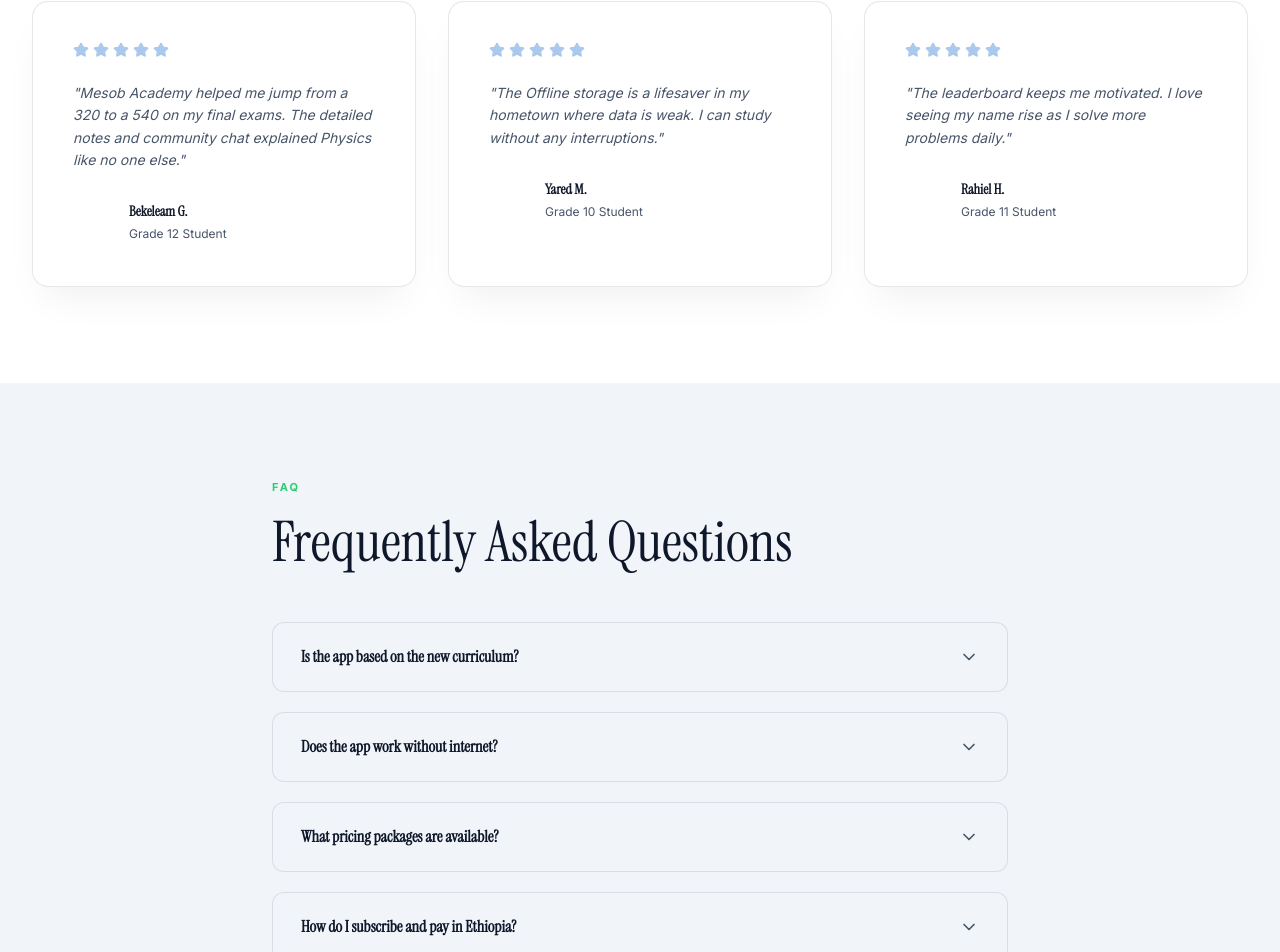
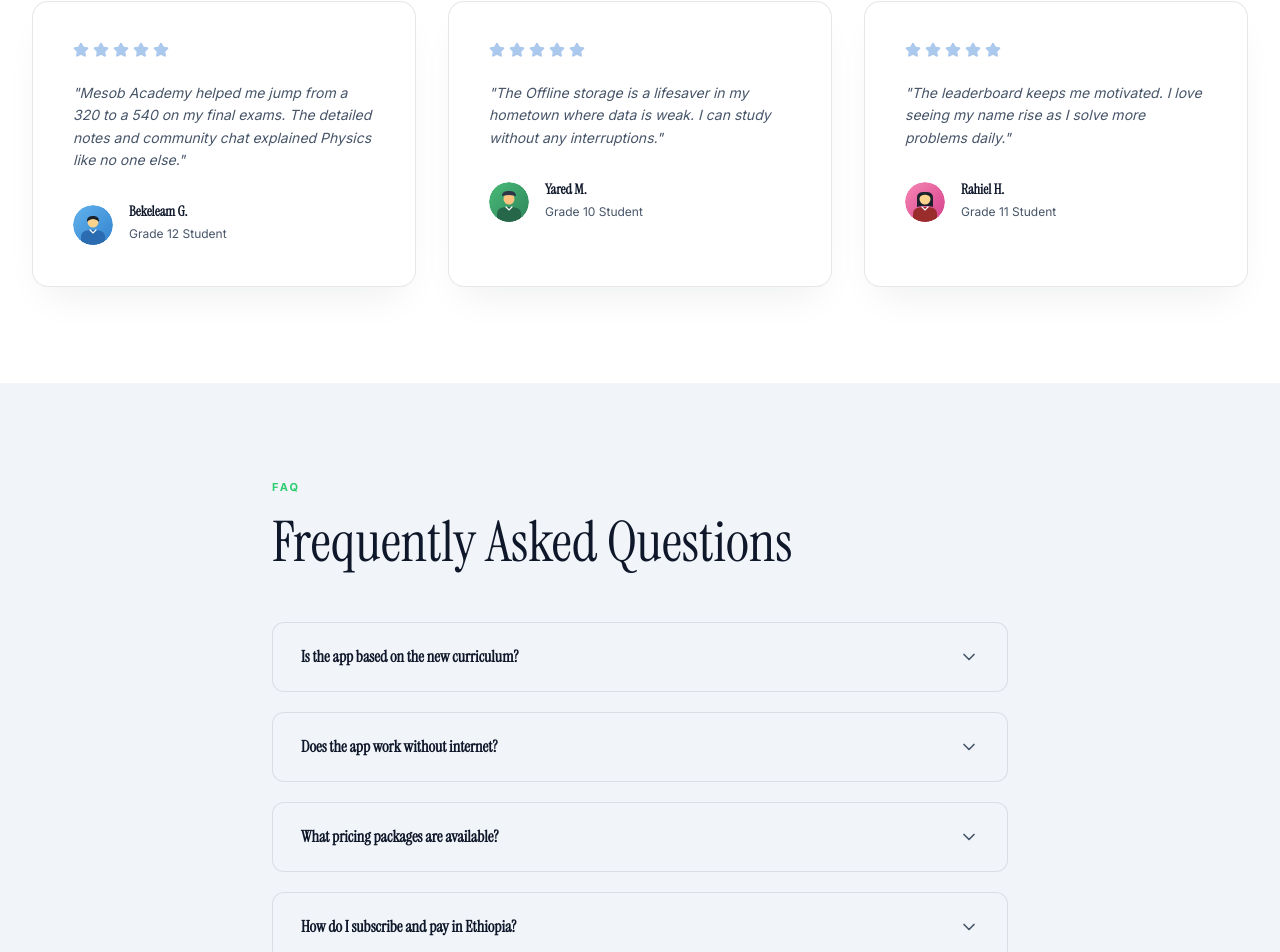
Before and after one commit to abii16/Mesob_Academy, a React (Vite) app: page / in a window 1280 px wide. Shown: the part 4569-5521 px from the top of the page. Built offline with nearby package versions, Linux system fonts and the light colour scheme.

Commit message:
feat(website): add custom vector student avatars to testimonials

```diff
--- a/src/components/common/TestimonialCard.jsx
+++ b/src/components/common/TestimonialCard.jsx
@@ -18,7 +18,7 @@ const TestimonialCard = ({ stars, text, name, role, avatar }) => (
     <p className="testimonial-text">"{text}"</p>
     <div className="testimonial-user">
       <div className="testimonial-avatar">
-        {avatar ? <img src={avatar} alt={name} /> : <Users size={20} />}
+        {avatar ? (typeof avatar === 'string' ? <img src={avatar} alt={name} /> : avatar) : <Users size={20} />}
       </div>
       <div className="testimonial-info">
         <h4 className="testimonial-name">{name}</h4>
--- a/src/components/sections/Reviews.jsx
+++ b/src/components/sections/Reviews.jsx
@@ -1,6 +1,82 @@
 import React from "react";
 import TestimonialCard from "../common/TestimonialCard";
 import "../../styles/sections/Reviews.css";
+
+// Styled SVG Student Avatars for Premium UI/UX
+const MaleAvatar1 = () => (
+  <svg width="40" height="40" viewBox="0 0 40 40" fill="none" xmlns="http://www.w3.org/2000/svg" style={{ borderRadius: '50%' }}>
+    <circle cx="20" cy="20" r="20" fill="url(#gradMale1)" />
+    <mask id="maskMale1" maskUnits="userSpaceOnUse" x="0" y="0" width="40" height="40">
+      <circle cx="20" cy="20" r="20" fill="white" />
+    </mask>
+    <g mask="url(#maskMale1)">
+      {/* Head */}
+      <circle cx="20" cy="17" r="5.5" fill="#fbd38d" />
+      {/* Hair */}
+      <path d="M14 16C14 12 17 11 20 11C23 11 26 12 26 16C26 17 25 17 25 16C24 15 22 14 20 14C18 14 16 15 15 16C15 17 14 17 14 16Z" fill="#1a202c" />
+      {/* Shoulders / Shirt */}
+      <path d="M8 32C8 26 13 25 20 25C27 25 32 26 32 32V40H8V32Z" fill="#2b6cb0" />
+      {/* Collar */}
+      <path d="M17 25L20 28L23 25" stroke="#fff" strokeWidth="1.2" strokeLinecap="round" />
+    </g>
+    <defs>
+      <linearGradient id="gradMale1" x1="0" y1="0" x2="40" y2="40" gradientUnits="userSpaceOnUse">
+        <stop stopColor="#63b3ed" />
+        <stop offset="1" stopColor="#3182ce" />
+      </linearGradient>
+    </defs>
+  </svg>
+);
+
+const MaleAvatar2 = () => (
+  <svg width="40" height="40" viewBox="0 0 40 40" fill="none" xmlns="http://www.w3.org/2000/svg" style={{ borderRadius: '50%' }}>
+    <circle cx="20" cy="20" r="20" fill="url(#gradMale2)" />
+    <mask id="maskMale2" maskUnits="userSpaceOnUse" x="0" y="0" width="40" height="40">
+      <circle cx="20" cy="20" r="20" fill="white" />
+    </mask>
+    <g mask="url(#maskMale2)">
+      {/* Head */}
+      <circle cx="20" cy="17" r="5.5" fill="#fbc280" />
+      {/* Hair / Cap */}
+      <path d="M13 14C13 10 16 9 20 9C24 9 27 10 27 14C27 14.5 25 13 20 13C15 13 13 14.5 13 14Z" fill="#2d3748" />
+      {/* Shoulders */}
+      <path d="M8 32C8 26 13 25 20 25C27 25 32 26 32 32V40H8V32Z" fill="#276749" />
+      <path d="M17 25L20 28L23 25" stroke="#fff" strokeWidth="1.2" strokeLinecap="round" />
+    </g>
+    <defs>
+      <linearGradient id="gradMale2" x1="0" y1="0" x2="40" y2="40" gradientUnits="userSpaceOnUse">
+        <stop stopColor="#48bb78" />
+        <stop offset="1" stopColor="#2f855a" />
+      </linearGradient>
+    </defs>
+  </svg>
+);
+
+const FemaleAvatar = () => (
+  <svg width="40" height="40" viewBox="0 0 40 40" fill="none" xmlns="http://www.w3.org/2000/svg" style={{ borderRadius: '50%' }}>
+    <circle cx="20" cy="20" r="20" fill="url(#gradFemale)" />
+    <mask id="maskFemale" maskUnits="userSpaceOnUse" x="0" y="0" width="40" height="40">
+      <circle cx="20" cy="20" r="20" fill="white" />
+    </mask>
+    <g mask="url(#maskFemale)">
+      {/* Hair back */}
+      <path d="M12 16C12 11 15 10 20 10C25 10 28 11 28 16V25C28 25 25 24 20 24C15 24 12 25 12 25V16Z" fill="#1a202c" />
+      {/* Head */}
+      <circle cx="20" cy="17" r="5.5" fill="#fbd38d" />
+      {/* Hair front/bangs */}
+      <path d="M14 15C15 13 17 12 20 12C23 12 25 13 26 15" stroke="#1a202c" strokeWidth="1.5" />
+      {/* Shoulders */}
+      <path d="M8 32C8 26 13 25 20 25C27 25 32 26 32 32V40H8V32Z" fill="#9b2c2c" />
+      <path d="M17 25L20 28L23 25" stroke="#fff" strokeWidth="1.2" strokeLinecap="round" />
+    </g>
+    <defs>
+      <linearGradient id="gradFemale" x1="0" y1="0" x2="40" y2="40" gradientUnits="userSpaceOnUse">
+        <stop stopColor="#f687b3" />
+        <stop offset="1" stopColor="#d53f8c" />
+      </linearGradient>
+    </defs>
+  </svg>
+);
 
 const Reviews = ({ language }) => {
   const t = {
@@ -18,11 +94,11 @@ const Reviews = ({ language }) => {
       subtitle: "የተማሪዎች ምስክርነት",
       title: "የተማሪዎች ስኬት ታሪኮች",
       r1: "ኢትዮ ዩኒክ አካዳሚ ከመጨረሻ ፈተናዬ ውጤት ከ 320 ወደ 540 እንድወጣ ረድቶኛል። ዝርዝር ማስታወሻዎቹ እና የማህበረሰቡ ውይይት ፊዚክስን በሚገባ ያብራራሉ።",
-      r1Role: "Grade 12 Student",
-      r2: "The Offline storage is a lifesaver in my hometown where data is weak. I can study without any interruptions.",
-      r2Role: "Grade 10 Student",
-      r3: "The leaderboard keeps me motivated. I love seeing my name rise as I solve more problems daily.",
-      r3Role: "Grade 11 Student",
+      r1Role: "የ12ኛ ክፍል ተማሪ",
+      r2: "የከመስመር ውጭ (Offline) ማከማቻው በከተማዬ ውስጥ የኔትወርክ ዳታ ሲዳከም ትልቅ እፎይታ ነው። ያለ ምንም መቆራረጥ ማጥናት እችላለሁ።",
+      r2Role: "የ10ኛ ክፍል ተማሪ",
+      r3: "የደረጃ ሰንጠረዡ (Leaderboard) ሁል ጊዜ ተነሳሽነት ይሰጠኛል። በየቀኑ ብዙ ጥያቄዎችን በምፈታበት ጊዜ ስሜ ወደ ላይ ሲወጣ ማየት ደስ ይለኛል።",
+      r3Role: "የ11ኛ ክፍል ተማሪ",
     },
   };
 
@@ -42,18 +118,21 @@ const Reviews = ({ language }) => {
             text={currentT.r1}
             name="Bekeleam G."
             role={currentT.r1Role}
+            avatar={<MaleAvatar1 />}
           />
           <TestimonialCard
             stars={5}
             text={currentT.r2}
             name="Yared M."
             role={currentT.r2Role}
+            avatar={<MaleAvatar2 />}
           />
           <TestimonialCard
             stars={5}
             text={currentT.r3}
             name="Rahiel H."
             role={currentT.r3Role}
+            avatar={<FemaleAvatar />}
           />
         </div>
       </div>
```
